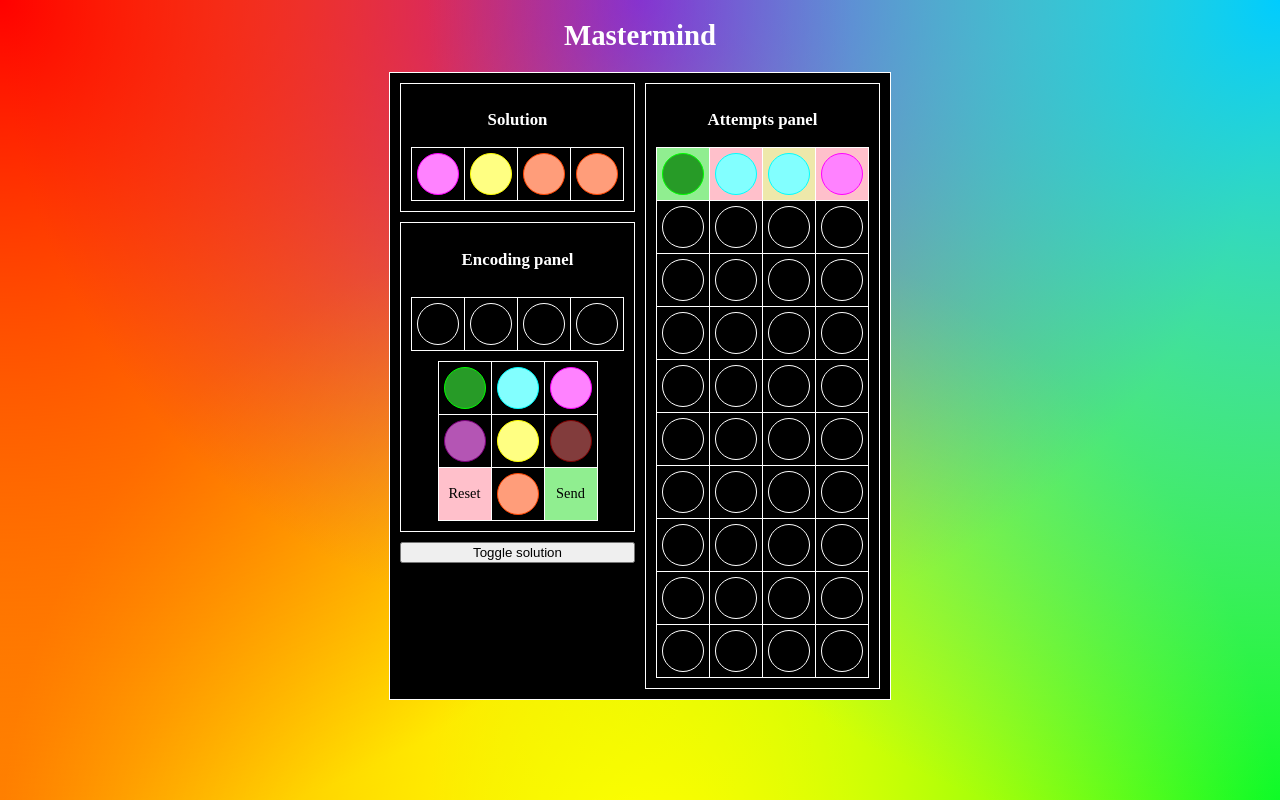
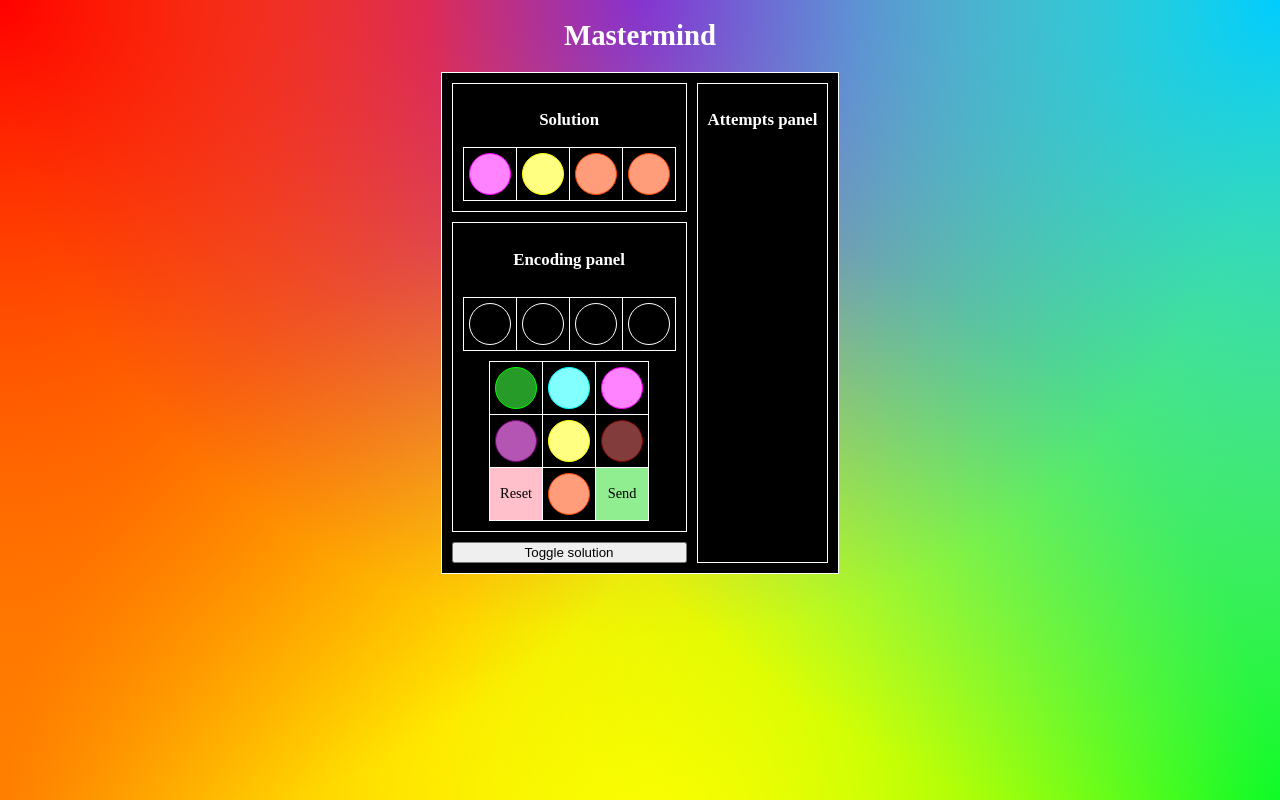
Before and after one commit to LionelD29/TF2021-TP2-Mastermind, an Angular app: page / in a window 1280 px wide. Built offline with nearby package versions, Linux system fonts and the light colour scheme.

Commit message:
encoding and sending to attempts panel done

```diff
--- a/src/app/app.component.html
+++ b/src/app/app.component.html
@@ -1,11 +1,11 @@
 <h1>Mastermind</h1>
 <div class="container">
   <div class="col left">
-    <app-solution *ngIf="solutionFound" [solution]="combination"></app-solution>
-    <app-encoder></app-encoder>
+    <app-solution *ngIf="solutionFound" [solution]="solution"></app-solution>
+    <app-encoder (current-attempt)="onAddAttemptCombination($event)"></app-encoder>
     <button (click)="onToggleSolution()">Toggle solution</button>
   </div>
   <div class="col right">
-    <app-attempts-panel></app-attempts-panel>
+    <app-attempts-panel [attempts]="attempts"></app-attempts-panel>
   </div>
 </div>
--- a/src/app/app.component.ts
+++ b/src/app/app.component.ts
@@ -1,4 +1,4 @@
-import { Component, OnInit } from '@angular/core';
+import { Component, EventEmitter, OnInit, Output } from '@angular/core';
 import { Color } from './models/color.model';
 import { Combination } from './models/combination.model';
 
@@ -12,10 +12,9 @@ export class AppComponent implements OnInit {
   private colors: Array<Color> = [
     'green', 'blue', 'magenta', 'purple', 'yellow', 'maroon', 'orange'
   ];
-
   solutionFound: boolean = true;
-
-  combination: Combination = [];
+  solution: Combination = [];
+  attempts: Array<Combination> = [];
 
   ngOnInit(): void {
     // Generate random combination
@@ -23,7 +22,7 @@ export class AppComponent implements OnInit {
     for (let i = 0; i < 4; i++) {
       // generate a random number in the range 0 - 6
       randomIndex = Math.floor(Math.random() * (this.colors.length));
-      this.combination.push({
+      this.solution.push({
         color: this.colors[randomIndex],
         status: undefined
       })
@@ -33,4 +32,13 @@ export class AppComponent implements OnInit {
   onToggleSolution(): void {
     this.solutionFound = !this.solutionFound;
   }
+
+  onAddAttemptCombination(combination: Combination): void {
+    this.attempts.push(this.checkAttempt(combination));
+  }
+
+  checkAttempt(attempt: Combination): Combination {
+    // Update the status of each cell within the attempt
+    return attempt;
+  }
 }
--- a/src/app/components/attempts-panel/attempts-panel.component.html
+++ b/src/app/components/attempts-panel/attempts-panel.component.html
@@ -1,63 +1,6 @@
 <h3>Attempts panel</h3>
 <table>
-    <tr>
-        <td class="correct"><div class="circle green"></div></td>
-        <td class="wrong-color"><div class="circle blue"></div></td>
-        <td class="wrong-position"><div class="circle blue"></div></td>
-        <td class="wrong-color"><div class="circle magenta"></div></td>
-    </tr>
-    <tr>
-        <td><div class="circle"></div></td>
-        <td><div class="circle"></div></td>
-        <td><div class="circle"></div></td>
-        <td><div class="circle"></div></td>
-    </tr>
-    <tr>
-        <td><div class="circle"></div></td>
-        <td><div class="circle"></div></td>
-        <td><div class="circle"></div></td>
-        <td><div class="circle"></div></td>
-    </tr>
-    <tr>
-        <td><div class="circle"></div></td>
-        <td><div class="circle"></div></td>
-        <td><div class="circle"></div></td>
-        <td><div class="circle"></div></td>
-    </tr>
-    <tr>
-        <td><div class="circle"></div></td>
-        <td><div class="circle"></div></td>
-        <td><div class="circle"></div></td>
-        <td><div class="circle"></div></td>
-    </tr>
-    <tr>
-        <td><div class="circle"></div></td>
-        <td><div class="circle"></div></td>
-        <td><div class="circle"></div></td>
-        <td><div class="circle"></div></td>
-    </tr>
-    <tr>
-        <td><div class="circle"></div></td>
-        <td><div class="circle"></div></td>
-        <td><div class="circle"></div></td>
-        <td><div class="circle"></div></td>
-    </tr>
-    <tr>
-        <td><div class="circle"></div></td>
-        <td><div class="circle"></div></td>
-        <td><div class="circle"></div></td>
-        <td><div class="circle"></div></td>
-    </tr>
-    <tr>
-        <td><div class="circle"></div></td>
-        <td><div class="circle"></div></td>
-        <td><div class="circle"></div></td>
-        <td><div class="circle"></div></td>
-    </tr>
-    <tr>
-        <td><div class="circle"></div></td>
-        <td><div class="circle"></div></td>
-        <td><div class="circle"></div></td>
-        <td><div class="circle"></div></td>
+    <tr *ngFor="let attempt of attempts">
+        <td *ngFor="let cell of attempt"><div class="circle {{ cell.color }}"></div></td>
     </tr>
 </table>
--- a/src/app/components/attempts-panel/attempts-panel.component.ts
+++ b/src/app/components/attempts-panel/attempts-panel.component.ts
@@ -1,4 +1,5 @@
-import { Component, OnInit } from '@angular/core';
+import { Component, Input, OnInit } from '@angular/core';
+import { Combination } from 'src/app/models/combination.model';
 
 @Component({
   selector: 'app-attempts-panel',
@@ -7,9 +8,14 @@ import { Component, OnInit } from '@angular/core';
 })
 export class AttemptsPanelComponent implements OnInit {
 
+  @Input()
+  attempts: Array<Combination> = [];
+
   constructor() { }
 
   ngOnInit(): void {
   }
 
+
+
 }
--- a/src/app/components/encoder/encoder.component.html
+++ b/src/app/components/encoder/encoder.component.html
@@ -1,30 +1,30 @@
 <div class="encoder">
     <h3>Encoding panel</h3>
-    <table>
+    <table id="screen">
       <tr>
-        <td><div class="circle"></div></td>
-        <td><div class="circle"></div></td>
-        <td><div class="circle"></div></td>
-        <td><div class="circle"></div></td>
+        <td><div class="circle {{ currentCombination[0] ? currentCombination[0].color : '' }}"></div></td>
+        <td><div class="circle {{ currentCombination[1] ? currentCombination[1].color : '' }}"></div></td>
+        <td><div class="circle {{ currentCombination[2] ? currentCombination[2].color : '' }}"></div></td>
+        <td><div class="circle {{ currentCombination[3] ? currentCombination[3].color : '' }}"></div></td>
       </tr>
-    </table>
+    </table><!-- Screen -->
 
     <table>
       <tr>
-        <td><div class="btn circle green"></div></td>
-        <td><div class="btn circle blue"></div></td>
-        <td><div class="btn circle magenta"></div></td>
+        <td><div (click)="onSelectingColor('green')" class="btn circle green"></div></td>
+        <td><div (click)="onSelectingColor('blue')" class="btn circle blue"></div></td>
+        <td><div (click)="onSelectingColor('magenta')" class="btn circle magenta"></div></td>
       </tr>
       <tr>
-        <td><div class="btn circle purple"></div></td>
-        <td><div class="btn circle yellow"></div></td>
-        <td><div class="btn circle maroon"></div></td>
+        <td><div (click)="onSelectingColor('purple')" class="btn circle purple"></div></td>
+        <td><div (click)="onSelectingColor('yellow')" class="btn circle yellow"></div></td>
+        <td><div (click)="onSelectingColor('maroon')" class="btn circle maroon"></div></td>
       </tr>
       <tr>
-        <td class="btn reset">Reset</td>
-        <td><div class="btn circle orange"></div></td>
-        <td class="btn send">Send</td>
+        <td (click)="onResetCombination()" class="btn reset">Reset</td>
+        <td><div (click)="onSelectingColor('orange')" class="btn circle orange"></div></td>
+        <td (click)="onSendCombination()" class="btn send">Send</td>
       </tr>
-    </table>
+    </table><!-- encoding pad -->
 
   </div>
--- a/src/app/components/encoder/encoder.component.ts
+++ b/src/app/components/encoder/encoder.component.ts
@@ -1,4 +1,6 @@
-import { Component, OnInit } from '@angular/core';
+import { Component, EventEmitter, OnInit, Output } from '@angular/core';
+import { Color } from 'src/app/models/color.model';
+import { Combination } from 'src/app/models/combination.model';
 
 @Component({
   selector: 'app-encoder',
@@ -7,9 +9,38 @@ import { Component, OnInit } from '@angular/core';
 })
 export class EncoderComponent implements OnInit {
 
+  currentCombination: Combination = [];
+
+  @Output('current-attempt')
+  emitter = new EventEmitter<Combination>();
+
   constructor() { }
 
   ngOnInit(): void {
   }
 
+  onSelectingColor(color: Color): void {
+    if (this.currentCombination.length < 4) {
+      this.currentCombination.push({
+        color: color,
+        status: undefined
+      });
+    } else {
+      alert('4 colors are already selected. Reset or send this selection first.');
+    }
+  }
+
+  onResetCombination(): void {
+    this.currentCombination = [];
+  }
+
+  onSendCombination(): void {
+    if (this.currentCombination.length === 4) {
+      this.emitter.emit(this.currentCombination);
+      this.onResetCombination();
+    } else {
+      alert('Select 4 colors before sending');
+    }
+  }
+
 }
```
